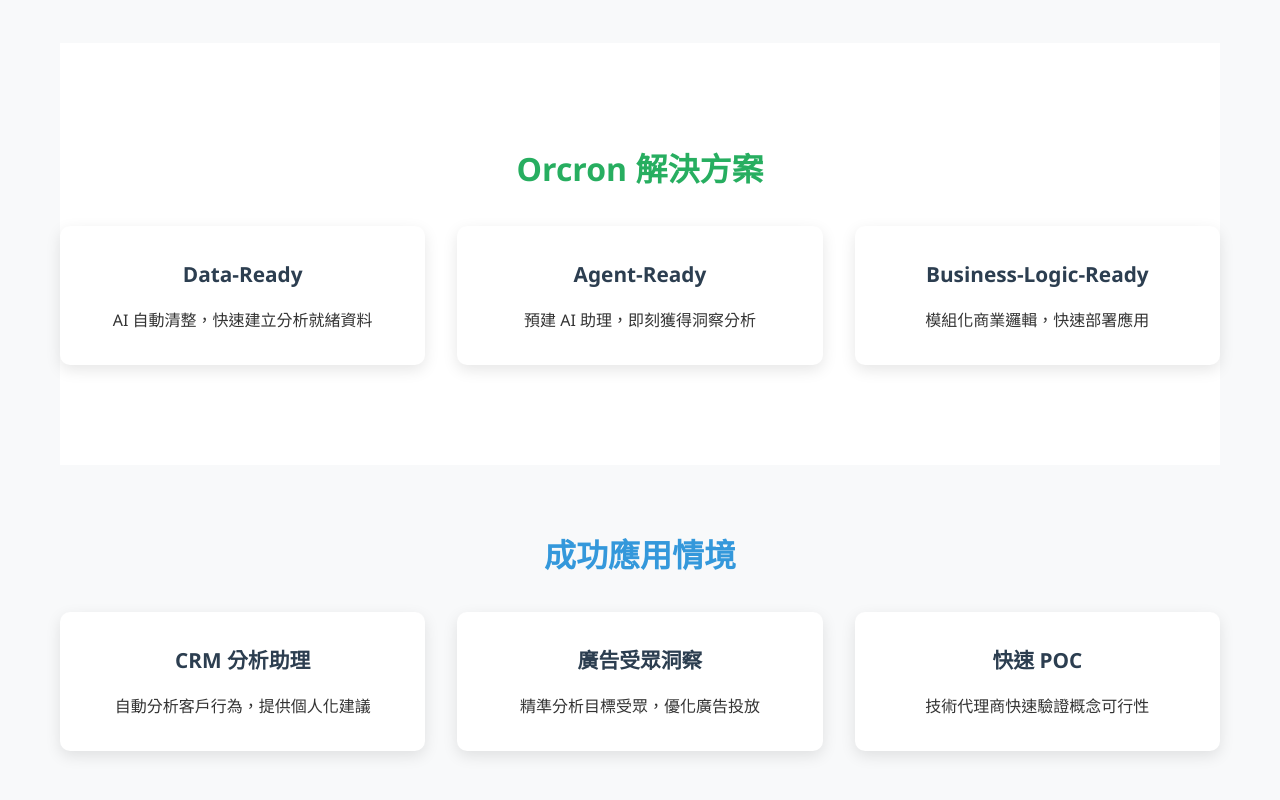
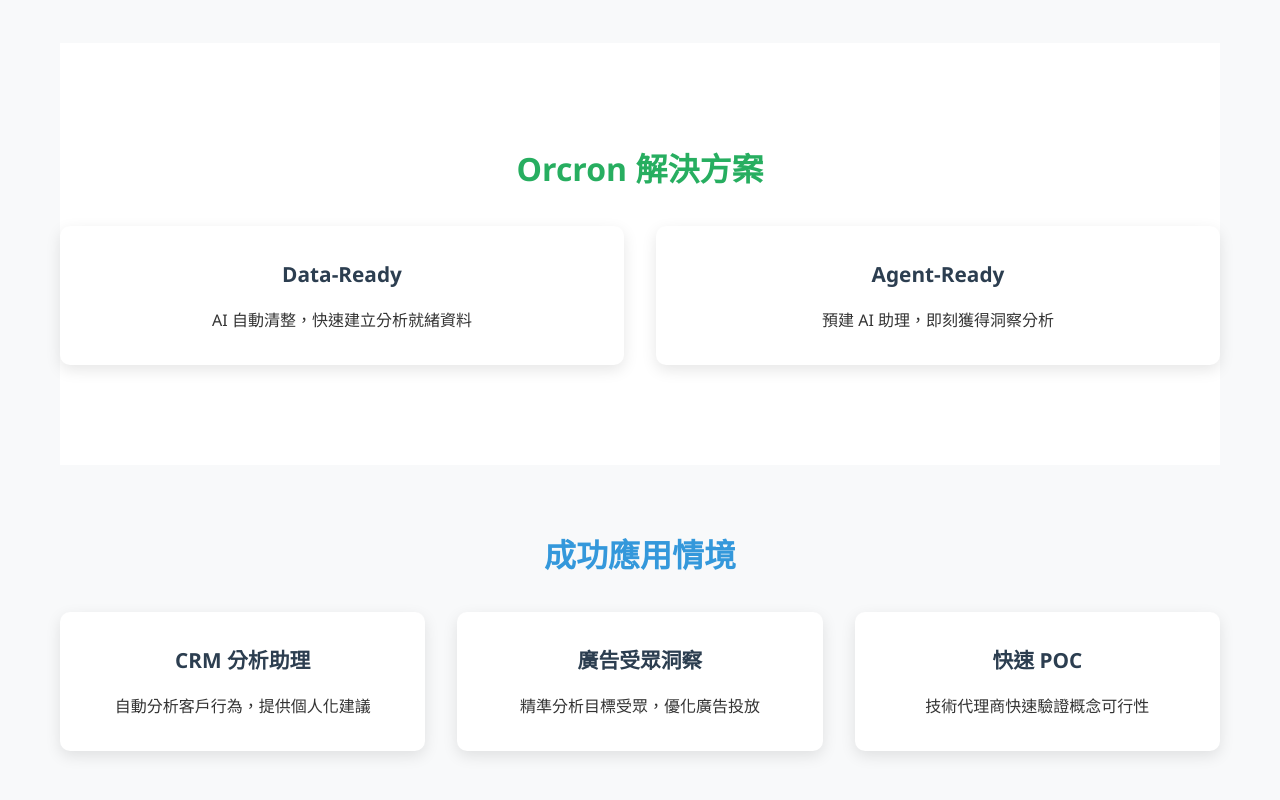
Before and after one commit to unityculture/orcron-website-prototype, a website: page index.html in a window 1280 px wide. Shown: the part 1271-2071 px from the top of the page. Drawn offline with Linux system fonts and the light colour scheme.

Commit message:
Remove Business-Logic-Ready to align with PRD (only Data-Ready and Agent-Ready)

```diff
--- a/index.html
+++ b/index.html
@@ -79,10 +79,6 @@
                         <div class="solution-card">
                             <h4>Agent-Ready</h4>
                             <p>預建 AI 助理，即刻獲得洞察分析</p>
-                        </div>
-                        <div class="solution-card">
-                            <h4>Business-Logic-Ready</h4>
-                            <p>模組化商業邏輯，快速部署應用</p>
                         </div>
                     </div>
                 </div>
```
